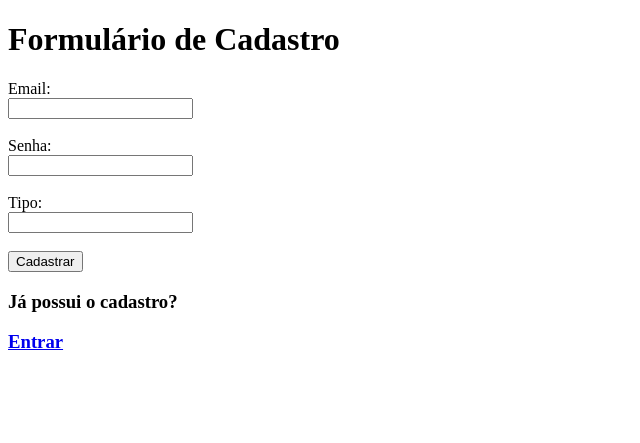
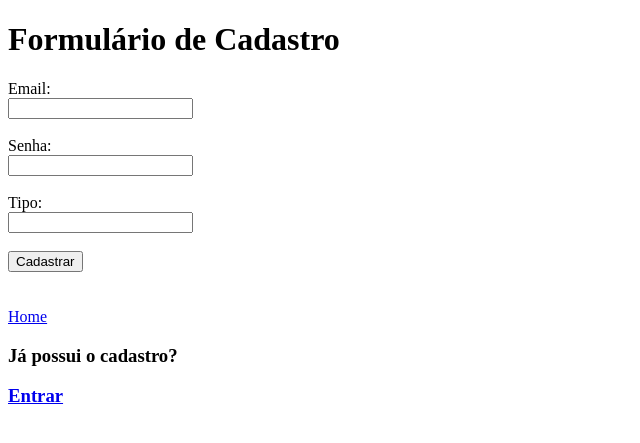
Before and after one commit to GuilhermePaes26/projeto-php-jornal, a PHP site: page /cadastro.php in a window 1280 px wide. Shown: the top 443 px of the page, without its empty margins (0-640 px from the left). Run offline with PHP 8.4, Linux system fonts and the light colour scheme.

Commit message:
feat: Adição dos links para home

```diff
--- a/admin.php
+++ b/admin.php
@@ -50,6 +50,8 @@ if (isset($_GET['action']) && isset($_GET['id_post'])) {
     <?php if (empty($posts)) : ?>
         <p>Não há notícias pendentes para aprovação.</p>
         <br><br>
+        <a href="index.php">Home</a>
+        <br><br>
         <a href="logout.php">Sair</a>
     <?php else : ?>
         <ul>
@@ -68,6 +70,8 @@ if (isset($_GET['action']) && isset($_GET['id_post'])) {
         <?php endforeach; ?>
         </ul>
         <br><br>
+    <a href="index.php">Home</a>
+        <br><br>
         <a href="logout.php">Sair</a>
     <?php endif; ?>
 </body>
--- a/cadastro.php
+++ b/cadastro.php
@@ -64,6 +64,8 @@ if ($_SERVER['REQUEST_METHOD'] == 'POST') {
 
         <button type="submit">Cadastrar</button>
     </form>
+    <br><br>
+    <a href="index.php">Home</a>
     <h3>Já possui o cadastro?<h3>
     <a href="./login.php">Entrar</a>
 </body>
--- a/escritor.php
+++ b/escritor.php
@@ -74,6 +74,8 @@ if ($_SERVER['REQUEST_METHOD'] == 'POST') {
         <button type="submit">Criar Notícia</button>
     </form>
     <br><br>
+    <a href="index.php">Home</a>
+    <br><br>
     <a href="logout.php">Sair</a>
 </body>
 </html>
--- a/login.php
+++ b/login.php
@@ -62,6 +62,8 @@
 
             <button type="submit">Entrar</button>
         </form>
+        <br><br>
+    <a href="index.php">Home</a>
         <h3>Não possui o cadastro?<h3>
         <a href="./cadastro.php">Cadastre-se</a>
     </body>
```
